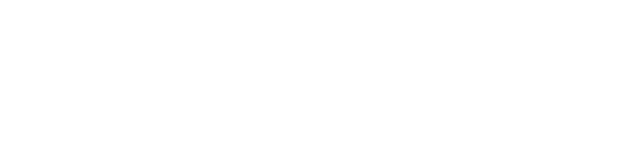
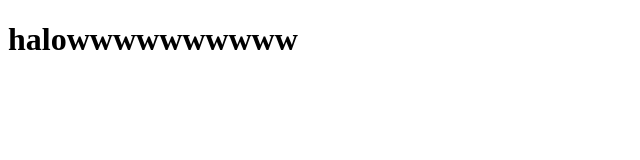
Before and after one commit to ABOOD-larv/myproject, a plain HTML site: page index.html in a window 1280 px wide. Shown: the whole page, without its empty margins (0-640 px from the left). Drawn offline with Linux system fonts and the light colour scheme.

Commit message:
edit the message

```diff
--- a/index.html
+++ b/index.html
@@ -7,5 +7,6 @@
 </head>
 <body>
     <script src="app.js"> </script>
+    <h1 src="madel.css">halowwwwwwwwww</h1>
 </body>
 </html>
--- a/madel.css
+++ b/madel.css
@@ -0,0 +1,3 @@
+h1{
+    color: #000;
+}
```
